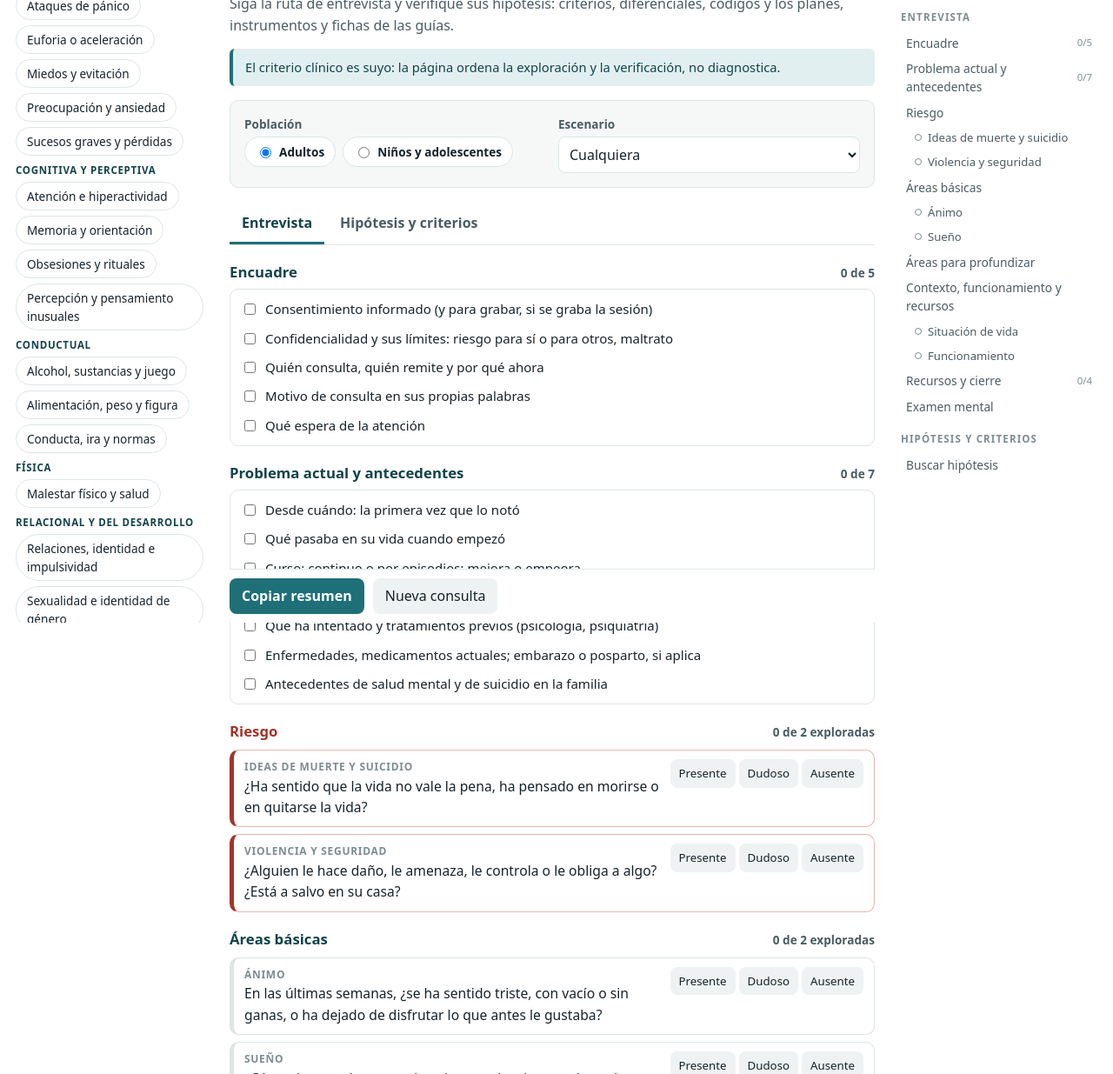
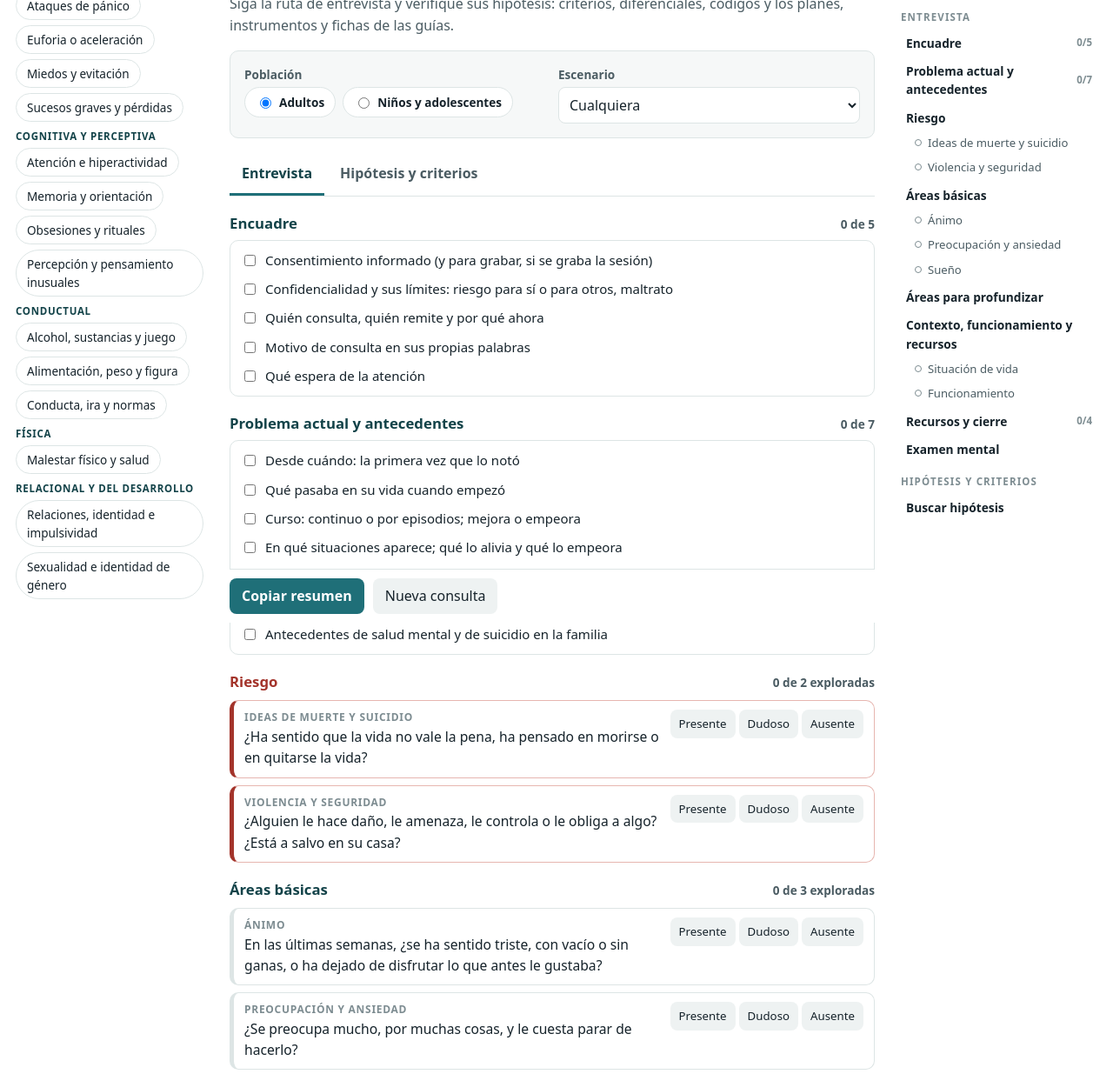
Before and after one commit to JuanBoya7/consulta-diagnostica, a plain HTML site: page index.html in a window 1280 px wide. Shown: the part 84-1319 px from the top of the page at 87% size. Drawn offline with Linux system fonts and the light colour scheme.

Commit message:
Ansiedad entre las áreas básicas e índice lateral más legible
- Áreas básicas: ánimo, preocupación y ansiedad, y sueño.
- Aviso de incongruencia si se niega la ansiedad y el ánimo referido figura
  ansioso o preocupado.
- Índice derecho: secciones en negrita y áreas en peso normal.
- Sin el aviso «El criterio clínico es suyo…».

Co-Authored-By: Claude Opus 5.5 <noreply@anthropic.com>

```diff
--- a/index.html
+++ b/index.html
@@ -146,6 +146,9 @@ body.local .campo.oblig>label::after,body.local h3.oblig>span:first-child::after
 .lat-der li button span:not(.punto){flex:1}
 .lat-der li button small{color:var(--ink-faint);font-variant-numeric:tabular-nums}
 .lat-der li.sub button{padding-left:16px;font-size:.82rem}
+/* Títulos (secciones) en negrita y subtítulos (áreas, hipótesis) en peso normal. */
+.lat-der li:not(.sub) button{font-weight:650;color:var(--ink);margin-top:3px}
+.lat-der li.sub button{font-weight:400}
 .punto{flex:0 0 8px;width:8px;height:8px;border-radius:50%;border:1.5px solid var(--ink-faint)}
 .punto.r-P{background:var(--accent);border-color:var(--accent)}
 .punto.r-D{background:var(--ambar);border-color:var(--ambar)}
@@ -180,7 +183,6 @@ button.globo:hover{border-color:var(--accent)}
 <main>
 <h1>Consulta diagnóstica</h1>
 <p class="lead">Siga la ruta de entrevista y verifique sus hipótesis: criterios, diferenciales, códigos y los planes, instrumentos y fichas de las guías.</p>
-<div class="aviso">El criterio clínico es suyo: la página ordena la exploración y la verificación, no diagnostica.</div>
 
 <div class="panel">
   <div class="fila">
@@ -1203,7 +1205,7 @@ const VERIF = {
        Los globos se agrupan por categoría (cat, en el orden de CATEGORIAS) y, dentro de cada
        una, en orden alfabético.
      fijo / obligatorio: bloques que siempre se muestran y deben responderse para guardar
-       (riesgo, que además va en rojo, y áreas básicas: ánimo y sueño, que
+       (riesgo, que además va en rojo, y áreas básicas: ánimo, ansiedad y sueño, que
        alimentan el examen mental).
    Campos de un área:
      ops           respuestas propias en lugar de Presente / Dudoso / Ausente: [[código, texto]];
@@ -1298,6 +1300,21 @@ const RUTA = [
         { t: "La mayor parte del tiempo durante dos años o más (uno en niños y adolescentes)", m: ["distimia:0", "distimia:2"] },
         { t: "Explosiones de rabia graves, varias veces por semana, con irritabilidad entre ellas", pob: "infancia", m: ["ddae:0", "ddae:1"] },
         { t: "Ha tenido periodos de euforia o mucha energía (abra «Euforia o aceleración»)", sug: ["bipolar"] }] },
+    { id: "ansiedad", t: "Preocupación y ansiedad",
+      q: "¿Se preocupa mucho, por muchas cosas, y le cuesta parar de hacerlo?",
+      qInf: "¿Se preocupa mucho por muchas cosas (el colegio, la familia, lo que puede pasar) y necesita que lo tranquilicen?",
+      sug: ["tag", "adaptacion"],
+      eem: { P: ["contenido", "refiere preocupaciones excesivas"] },
+      det: [
+        { t: "Se preocupa por varios temas la mayoría de los días", m: ["tag:0"] },
+        { t: "Le cuesta controlar la preocupación", m: ["tag:1"], eem: "difíciles de controlar" },
+        { t: "Inquietud o nervios de punta", m: ["tag:2:inquietud"] },
+        { t: "Se cansa con facilidad", m: ["tag:2:fatiga"] },
+        { t: "Le cuesta concentrarse", m: ["tag:2:concentracion"] },
+        { t: "Irritabilidad", m: ["tag:2:irritable"] },
+        { t: "Tensión muscular", m: ["tag:2:tension_muscular"] },
+        { t: "Le cuesta dormir por la preocupación", m: ["tag:2:insomnio"] },
+        { t: "Seis meses o más", m: ["tag:3"] }] },
     { id: "sueno", t: "Sueño",
       q: "¿Cómo duerme: le cuesta dormirse, se despierta en la noche o muy temprano, tiene pesadillas o duerme demasiado?",
       sug: ["insomnio"],
@@ -1341,21 +1358,6 @@ const RUTA = [
         { t: "Gastos, sexo o conductas de riesgo poco usuales en su forma de ser", m: ["bipolar:1:conductas_riesgo"] },
         { t: "Duró cuatro días o más", m: ["bipolar:2"] },
         { t: "También ha tenido episodios de depresión", m: ["bipolar:3"] }] },
-    { id: "ansiedad", cat: "emocional", t: "Preocupación y ansiedad",
-      q: "¿Se preocupa mucho, por muchas cosas, y le cuesta parar de hacerlo?",
-      qInf: "¿Se preocupa mucho por muchas cosas (el colegio, la familia, lo que puede pasar) y necesita que lo tranquilicen?",
-      sug: ["tag", "adaptacion"],
-      eem: { P: ["contenido", "refiere preocupaciones excesivas"] },
-      det: [
-        { t: "Se preocupa por varios temas la mayoría de los días", m: ["tag:0"] },
-        { t: "Le cuesta controlar la preocupación", m: ["tag:1"], eem: "difíciles de controlar" },
-        { t: "Inquietud o nervios de punta", m: ["tag:2:inquietud"] },
-        { t: "Se cansa con facilidad", m: ["tag:2:fatiga"] },
-        { t: "Le cuesta concentrarse", m: ["tag:2:concentracion"] },
-        { t: "Irritabilidad", m: ["tag:2:irritable"] },
-        { t: "Tensión muscular", m: ["tag:2:tension_muscular"] },
-        { t: "Le cuesta dormir por la preocupación", m: ["tag:2:insomnio"] },
-        { t: "Seis meses o más", m: ["tag:3"] }] },
     { id: "panico", cat: "emocional", t: "Ataques de pánico",
       q: "¿Ha tenido ataques de miedo intenso que llegan de golpe, con palpitaciones, falta de aire o la sensación de que se va a morir o a enloquecer?",
       sug: ["panico", "agorafobia"],
@@ -1656,6 +1658,8 @@ const INCONGRUENCIAS = [
     t: "En la ruta hay ánimo bajo o pérdida de interés, y el ánimo referido figura como estable." },
   { si: [{ area: "animo", resp: ["A"] }, { dom: "animo", ops: [1] }], dom: "animo",
     t: "En la ruta niega ánimo bajo, y el ánimo referido figura como triste o desanimado." },
+  { si: [{ area: "ansiedad", resp: ["A"] }, { dom: "animo", ops: [3] }], dom: "animo",
+    t: "En la ruta niega preocupación o ansiedad excesivas, y el ánimo referido figura como ansioso o preocupado." },
   { si: [{ area: "sueno", resp: ["P", "D"] }, { dom: "funciones", ops: [0] }], dom: "funciones",
     t: "En la ruta hay alteraciones del sueño, y el examen mental dice «sueño conservado»." },
   { si: [{ area: "sueno", resp: ["A"] }, { dom: "funciones", ops: [1, 2] }], dom: "funciones",
```
